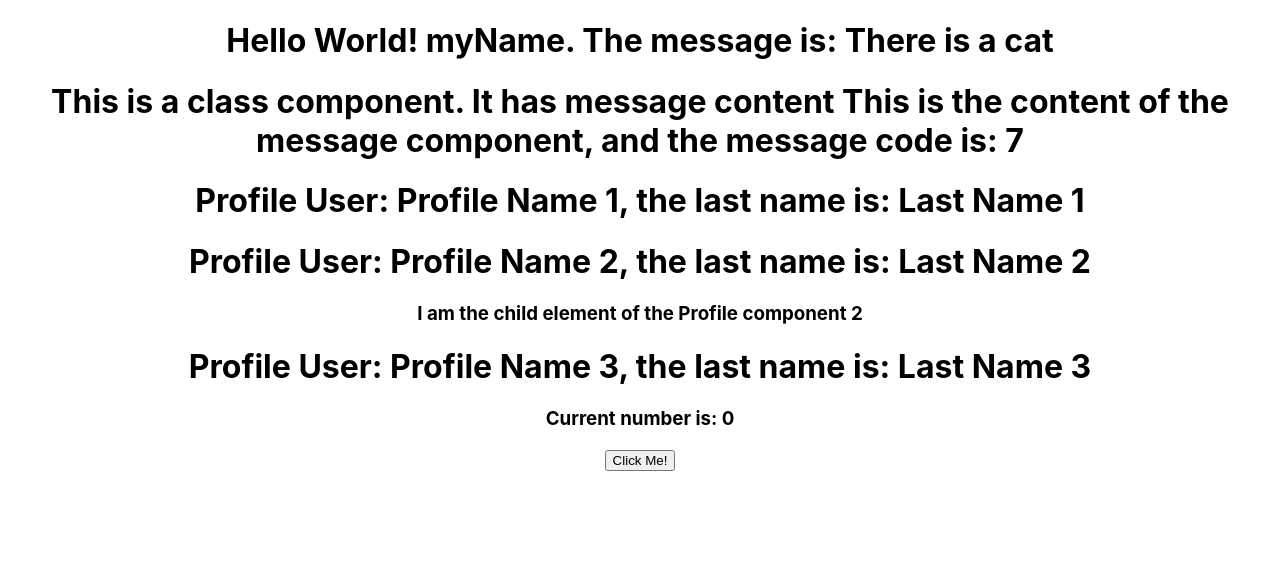
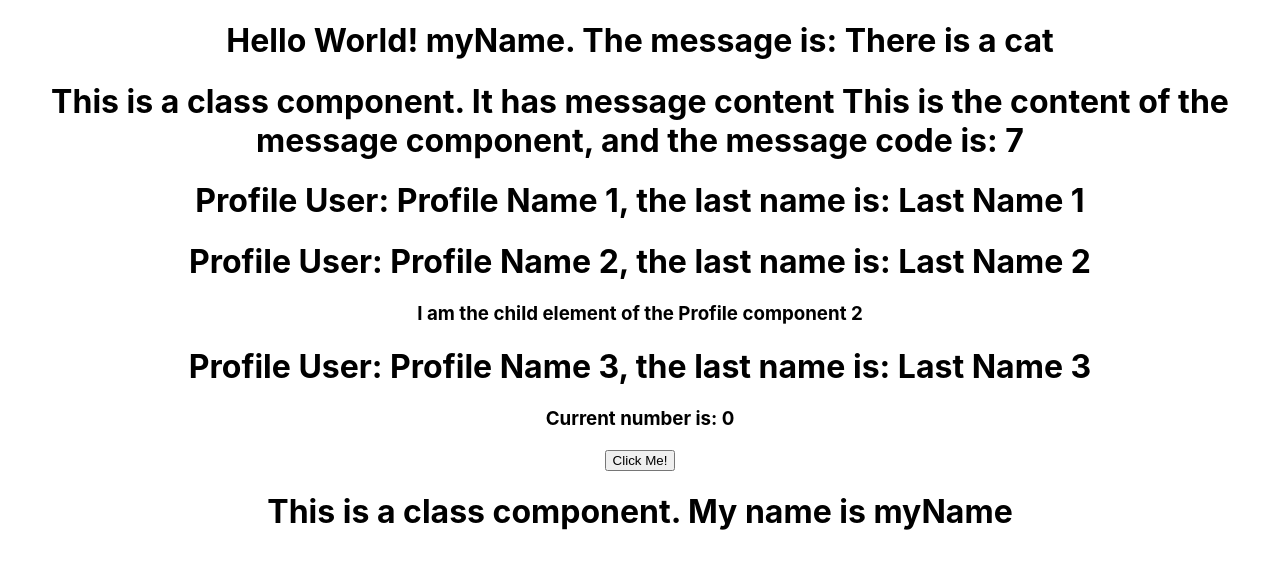
Before and after one commit to yujhenchen/first-react, a React (Create React App) app: page / in a window 1280 px wide. Shown: the top 568 px of the page. Built offline with nearby package versions, Linux system fonts and the light colour scheme.

Commit message:
add destructuring props

```diff
--- a/src/App.js
+++ b/src/App.js
@@ -3,6 +3,7 @@
 import Message from "./components/Message";
 import Profile from "./components/Profile";
 import Counter from "./components/Counter";
+import Resume from "./components/Resume";
 
 function App() {
   return (
@@ -18,6 +19,7 @@
       </Profile>
       <Profile name="Profile Name 3" lastName="Last Name 3" />
       <Counter />
+      <Resume name="myName"/>
     </div>
   );
 }
--- a/src/components/Profile.js
+++ b/src/components/Profile.js
@@ -1,9 +1,12 @@
 function Profile(props) {
   //   console.log(props);  // if you don't pass a value to props, you'll see an empty Object {}
+  const {name, lastName} = props;
+
   return (
     <div>
       <h1>
-        Profile User: {props.name}, the last name is: {props.lastName}
+        {/* Profile User: {props.name}, the last name is: {props.lastName} */}
+        Profile User: {name}, the last name is: {lastName}
       </h1>
 
       {props.children}
--- /dev/null
+++ b/src/components/Resume.js
@@ -0,0 +1,10 @@
+import { Component } from "react";
+
+class Resume extends Component {
+  render() {
+    const { name } = this.props;
+    return <h1>This is a class component. My name is {name}</h1>;
+  }
+}
+
+export default Resume;
```
